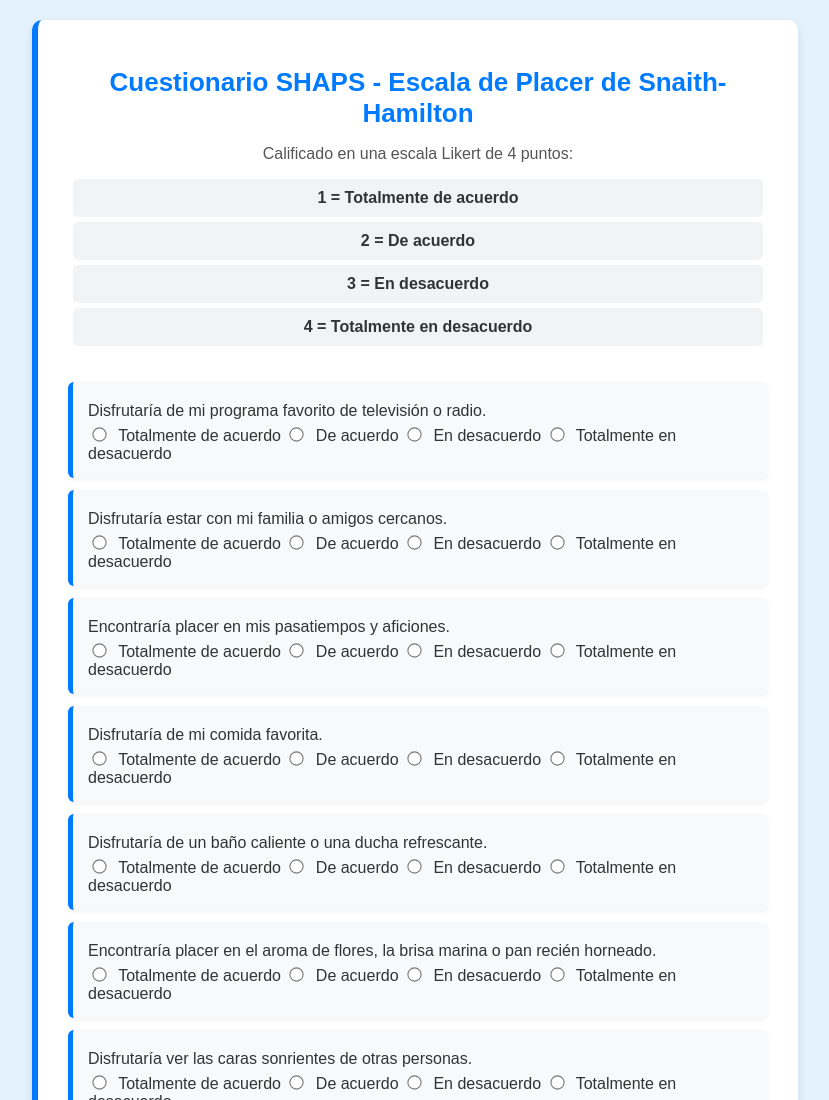
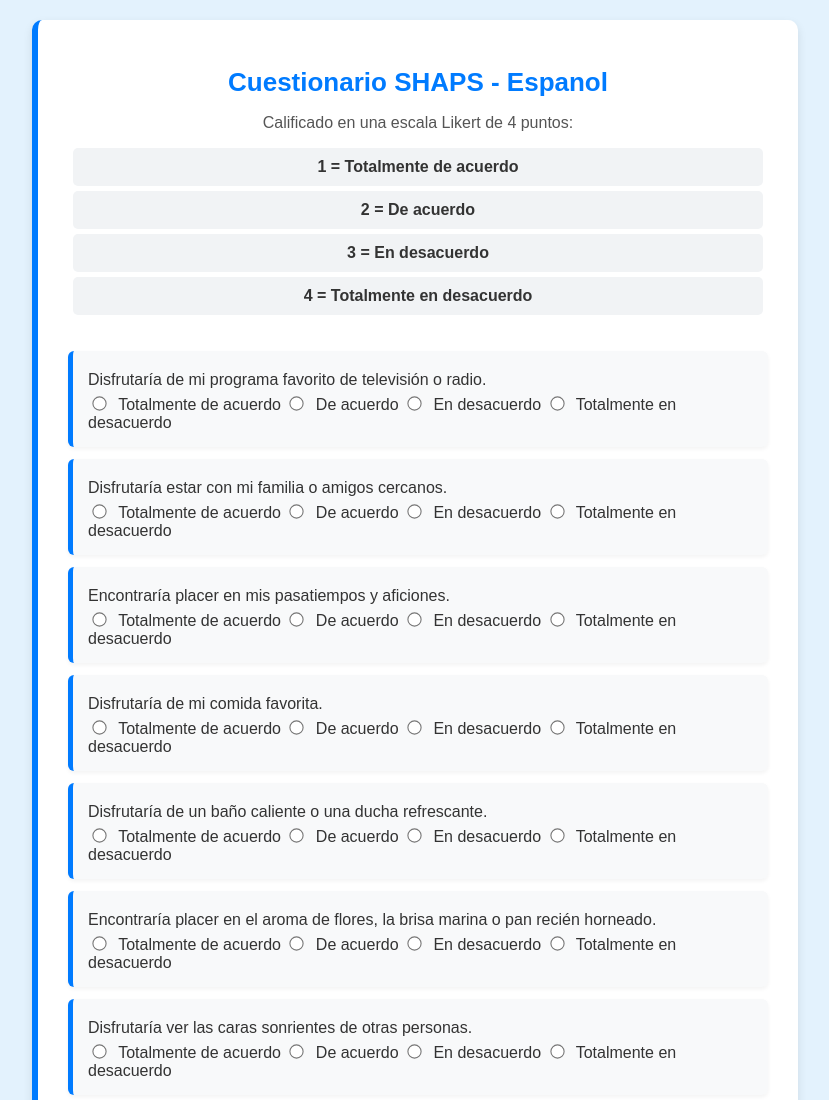
Before and after one commit to ClinicalResearchCenter/Shaps-Spanish, a plain HTML site: page index.html in a window 1280 px wide. Shown: the top 1100 px of the page, without its empty margins (225-1054 px from the left). Drawn offline with Linux system fonts and the light colour scheme.

Commit message:
Update index.html

```diff
--- a/index.html
+++ b/index.html
@@ -155,7 +155,7 @@
 </head>
 <body>
     <div class="container">
-        <h1>Cuestionario SHAPS - Escala de Placer de Snaith-Hamilton</h1>
+        <h1>Cuestionario SHAPS - Espanol</h1>
         <p>Calificado en una escala Likert de 4 puntos:</p>
         <ul class="scale">
             <li>1 = Totalmente de acuerdo</li>
```
